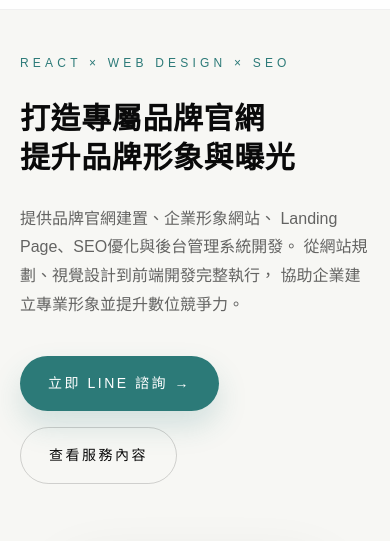
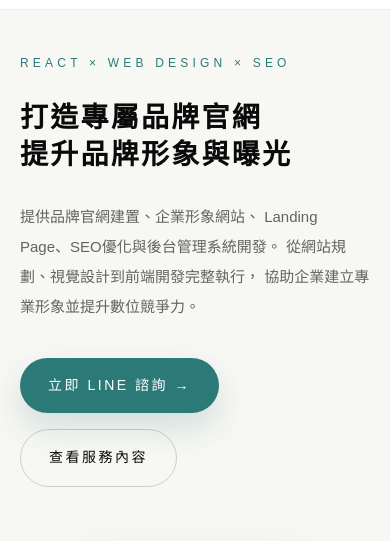
Before and after one commit to peiju1011-wq/seq-website, a plain HTML site: page index.html in a window 390 px wide. Shown: the part 57-598 px from the top of the page. Drawn offline with Linux system fonts and the light colour scheme.

Commit message:
Update index.html

```diff
--- a/index.html
+++ b/index.html
@@ -592,9 +592,13 @@
   }
 
 .hero h1{
-  font-size:30px;
-  line-height:1.3;
-  letter-spacing:.02em;
+  font-size:28px;
+  line-height:1.35;
+}
+
+.hero p{
+  font-size:15px;
+  line-height:2;
 }
 
   .section-title h2,
@@ -610,7 +614,7 @@
   /* HERO CARD */
 
   .visual-card{
-    max-width:280px;
+    max-width:320px;
     margin:auto;
 
     aspect-ratio:auto;
```
